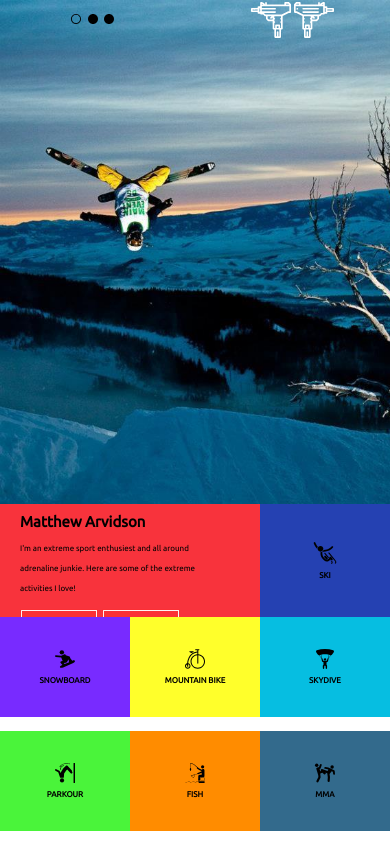
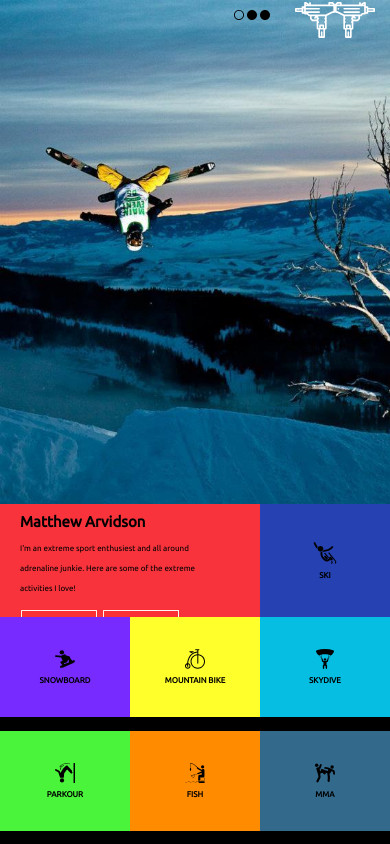
Before and after one commit to MatthewArvidson/staticcompmod1round2, a plain HTML site: page index.html in a window 390 px wide. Drawn offline with Linux system fonts and the light colour scheme.

Commit message:
phone responsive clean up

```diff
--- a/style.css
+++ b/style.css
@@ -155,7 +155,6 @@ h2 {
 .skier {
   height: 50px;
   width: 50px;
-  /*margin-top: 25%;*/
 }
 .bottom-boxes {
   display: grid;
@@ -175,7 +174,6 @@ h2 {
 .snowboarder {
   height: 50px;
   width: 50px;
-  /*margin-top: 25%;*/
 }
 .box-3 {
   display: flex;
@@ -192,7 +190,6 @@ h2 {
 .mountain-biker {
   height: 50px;
   width: 50px;
-  /*margin-top: 25%;*/
 }
 .box-4 {
   display: flex;
@@ -209,7 +206,6 @@ h2 {
 .paraglider {
   height: 50px;
   width: 50px;
-  /*margin-top: 25%;*/
 }
 .box-5 {
   display: flex;
@@ -226,7 +222,6 @@ h2 {
 .parkour {
   height: 50px;
   width: 50px;
-  /*margin-top: 25%;*/
 }
 .box-6 {
   display: flex;
@@ -243,7 +238,6 @@ h2 {
 .fishing {
   height: 50px;
   width: 50px;
-  /*margin-top: 25%;*/
 }
 .box-7 {
   display: flex;
@@ -260,16 +254,16 @@ h2 {
 .mma {
   height: 50px;
   width: 50px;
-  /*margin-top: 25%;*/
 }
 @media screen and (min-width:320px) and (max-width:640px) {
-  body {
+body {
     display: flex;
     height: 100vh;
     font-family: 'Ubuntu', sans-serif;
     flex-direction: column-reverse;
+    background-color: black;
 }
-  #right-side-image {
+#right-side-image {
     width: 100%;
     background: url(images/jackson-flip.jpg) no-repeat;
     background-position: left;
@@ -284,22 +278,6 @@ h2 {
   grid-template-rows: 33.3333% 33.3333% 33.333%;
   margin: 0;
   width: 100%;
-}
-.carosel-dots {
-  display: block;
-  /*justify-content: flex-end;*/
-  width: 100%;
-  margin-top: 10px;
-  float: right;
-  height: 20%;
-}
-.carosel-guns {
-  display: block;
-  justify-content: space-between;
-  align-items: center;
-  height: 40vh;
-  width: 100%;
-  height: 30%
 }
 .donate-screen {
   width: 30%;
@@ -376,3 +354,11 @@ h2 {
 .box-7 {
   height: 100px;
 }
+.carosel-dots {
+  height: 10px;
+
+}
+.carosel-guns {
+  height: 40px;
+  justify-content: space-between;
+}
```
